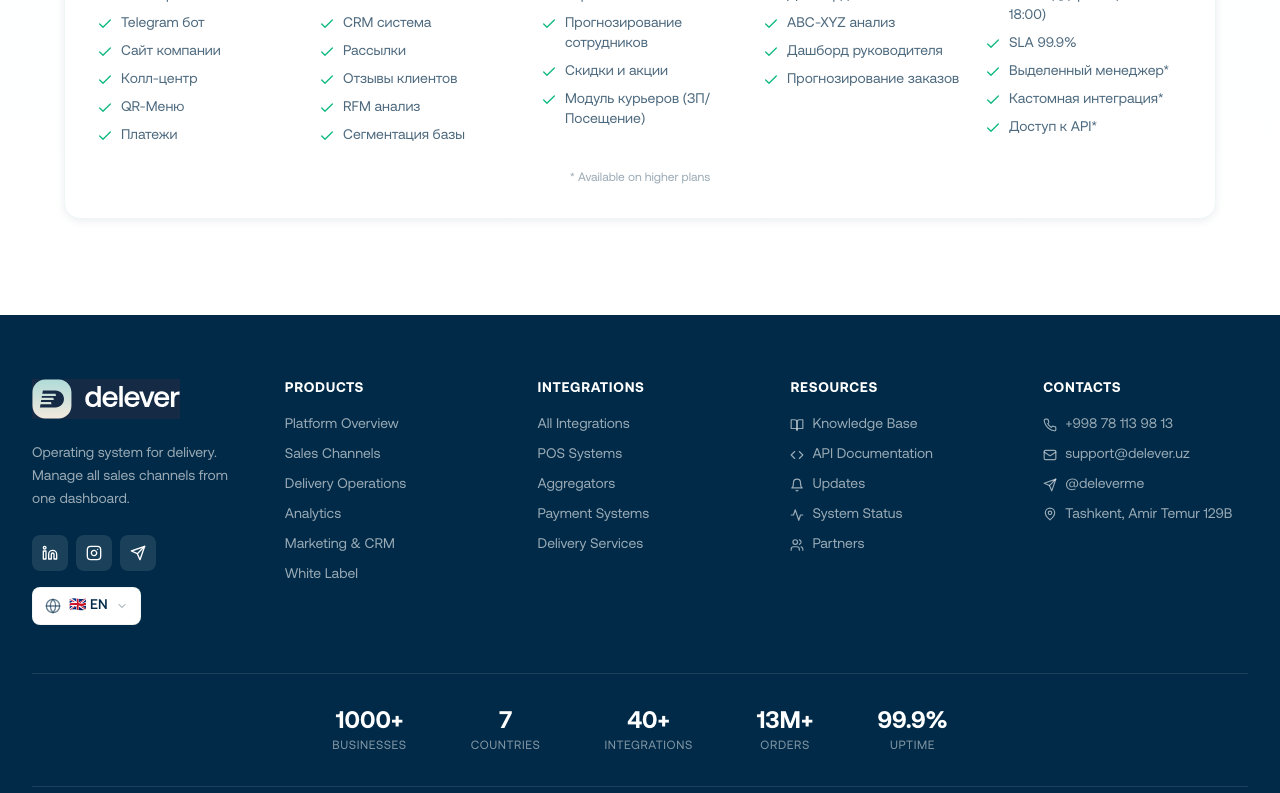
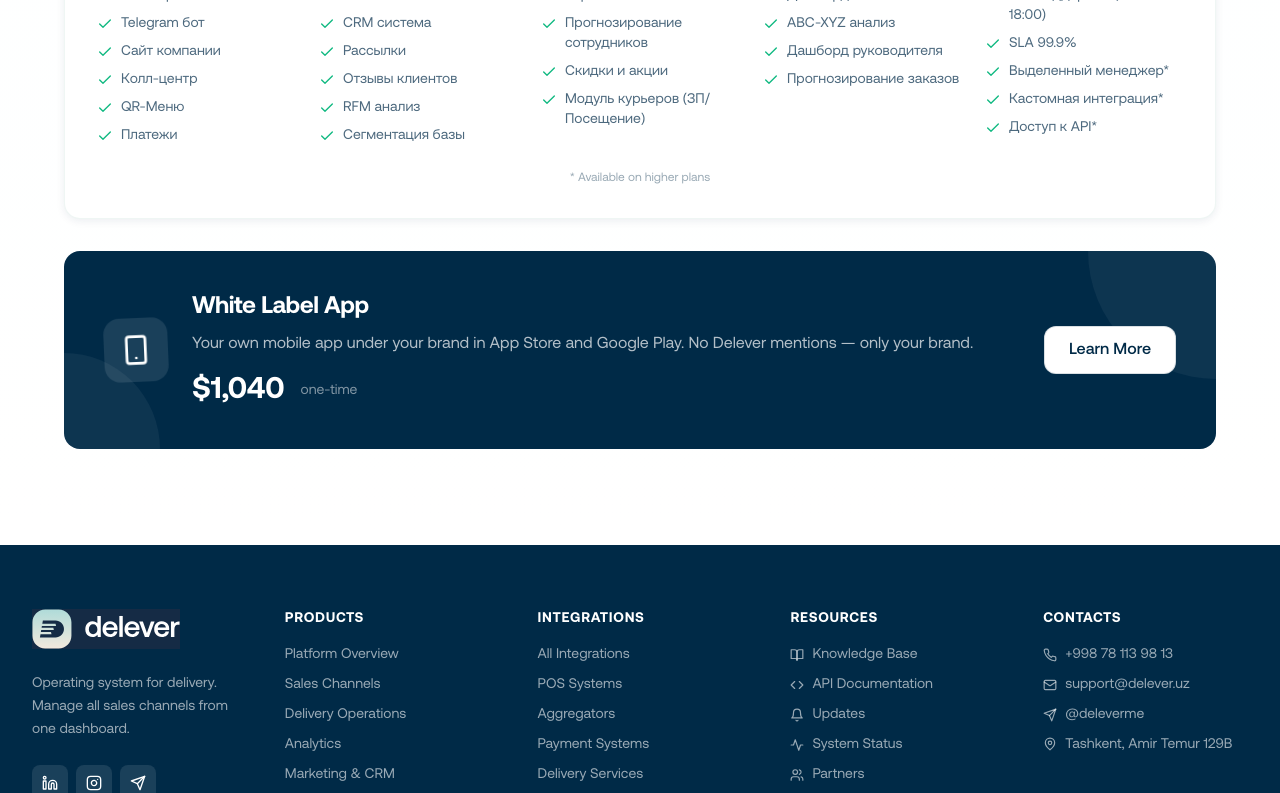
Before and after one commit to faxryuk-commits/delever-io, a React (Vite) app: page /pricing in a window 1280 px wide. Shown: the part 2060-2853 px from the top of the page. Built offline with nearby package versions, Linux system fonts and the light colour scheme.

Commit message:
fix: цена за заказ 1950 сум, добавлена секция White Label

```diff
--- a/src/components/PricingCalculator.tsx
+++ b/src/components/PricingCalculator.tsx
@@ -26,10 +26,10 @@ import { useLocale } from '@/i18n/LocaleContext'
 
 // Базовые тарифы
 const basePlans = [
-  { name: 'Start', orders: 1000, priceUZS: 1300000, perOrderUZS: 1300 },
-  { name: 'Medium', orders: 3000, priceUZS: 3250000, perOrderUZS: 1100 },
-  { name: 'Big', orders: 6000, priceUZS: 6500000, perOrderUZS: 1100 },
-  { name: 'Enterprise', orders: 10000, priceUZS: 13000000, perOrderUZS: 1300 },
+  { name: 'Start', orders: 1000, priceUZS: 1300000, perOrderUZS: 1950 },
+  { name: 'Medium', orders: 3000, priceUZS: 3250000, perOrderUZS: 1950 },
+  { name: 'Big', orders: 6000, priceUZS: 6500000, perOrderUZS: 1950 },
+  { name: 'Enterprise', orders: 10000, priceUZS: 13000000, perOrderUZS: 1950 },
 ]
 
 // Полный функционал платформы
@@ -564,6 +564,46 @@ export function PricingCalculator() {
         </p>
       </motion.div>
 
+      {/* White Label Section */}
+      <motion.div
+        className="mt-8"
+        initial={{ opacity: 0, y: 30 }}
+        animate={{ opacity: 1, y: 0 }}
+        transition={{ delay: 0.5, duration: 0.5 }}
+      >
+        <div className="bg-brand-darkBlue rounded-2xl p-8 lg:p-10 overflow-hidden relative">
+          <div className="absolute top-0 right-0 w-64 h-64 bg-white/5 rounded-full -translate-y-1/2 translate-x-1/2" />
+          <div className="absolute bottom-0 left-0 w-48 h-48 bg-white/5 rounded-full translate-y-1/2 -translate-x-1/2" />
+
+          <div className="flex flex-col md:flex-row items-center gap-6 relative z-10">
+            <motion.div
+              className="w-16 h-16 rounded-2xl bg-white/10 flex items-center justify-center flex-shrink-0"
+              animate={{ rotate: [0, 5, -5, 0] }}
+              transition={{ duration: 4, repeat: Infinity }}
+            >
+              <Smartphone className="h-8 w-8 text-white" />
+            </motion.div>
+            <div className="flex-1 text-center md:text-left">
+              <h3 className="text-2xl font-bold text-white mb-2">{t('calc.whiteLabelTitle')}</h3>
+              <p className="text-white/70 mb-4">
+                {t('calc.whiteLabelDesc')}
+              </p>
+              <div className="flex items-center gap-4 justify-center md:justify-start">
+                <span className="text-3xl font-bold text-white">{formatPrice(13000000)}</span>
+                <span className="text-white/50 text-sm">{t('calc.oneTime')}</span>
+              </div>
+            </div>
+            <Button
+              variant="secondary"
+              size="lg"
+              onClick={() => setContactFormOpen(true)}
+            >
+              {t('common.learnMore')}
+            </Button>
+          </div>
+        </div>
+      </motion.div>
+
       <ContactForm open={contactFormOpen} onOpenChange={setContactFormOpen} />
     </>
   )
--- a/src/i18n/translations.ts
+++ b/src/i18n/translations.ts
@@ -607,6 +607,8 @@ export const translations: Record<Language, Record<string, string>> = {
     'calc.analytics': 'Аналитика',
     'calc.support': 'Поддержка',
     'calc.availableOnHigherPlans': 'Доступно на старших тарифах',
+    'calc.whiteLabelTitle': 'White Label приложение',
+    'calc.whiteLabelDesc': 'Собственное мобильное приложение под вашим брендом в App Store и Google Play. Без упоминания Delever — только ваш бренд.',
 
     // Common
     'common.learnMore': 'Подробнее',
@@ -1196,6 +1198,8 @@ export const translations: Record<Language, Record<string, string>> = {
     'calc.analytics': 'Analytics',
     'calc.support': 'Support',
     'calc.availableOnHigherPlans': 'Available on higher plans',
+    'calc.whiteLabelTitle': 'White Label App',
+    'calc.whiteLabelDesc': 'Your own mobile app under your brand in App Store and Google Play. No Delever mentions — only your brand.',
 
     // Common
     'common.learnMore': 'Learn More',
```
